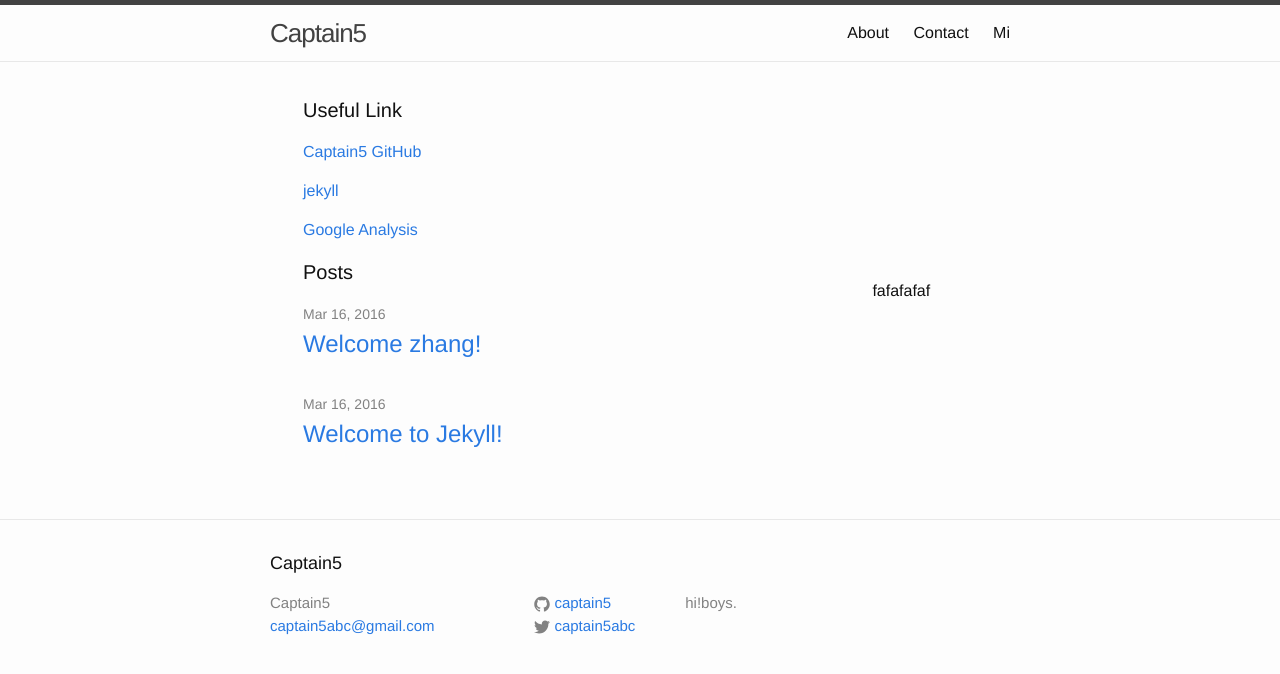
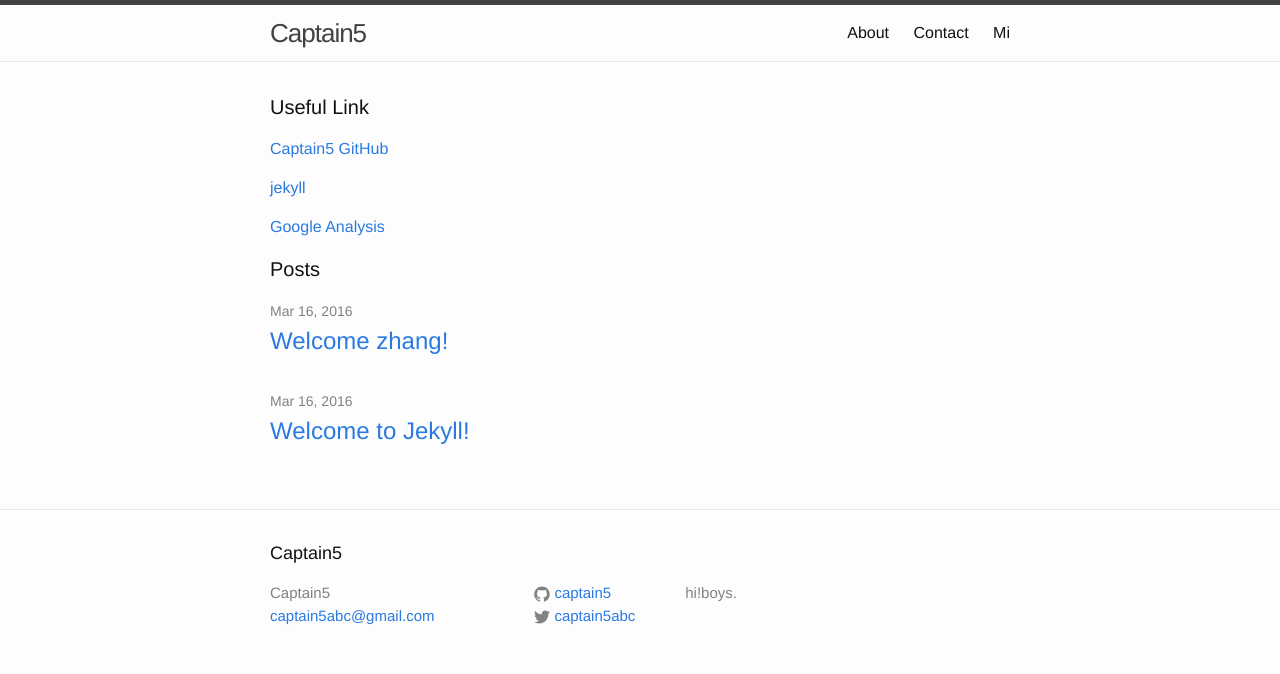
Before and after one commit to captain5/captain5.github.io, a Jekyll site: the page built from index.html, in a window 1280 px wide. Shown: the top 674 px of the page. Built offline with Jekyll 4.4.1, drawn with Linux system fonts in a browser that asks for light colours.

Commit message:
Update default.html

```diff
--- a/_layouts/default.html
+++ b/_layouts/default.html
@@ -6,15 +6,12 @@
   <body>
     {% include header.html %}
 
-  <table width=740 align=center><tr><td>
-
-    <div class="page-content">
+      <div class="page-content">
       <div class="wrapper">
         {{ content }}
       </div>
     </div>
-  </td><td>fafafafaf</td></tr>
-  </table>
+
     {% include footer.html %}
 
  <!--
```
